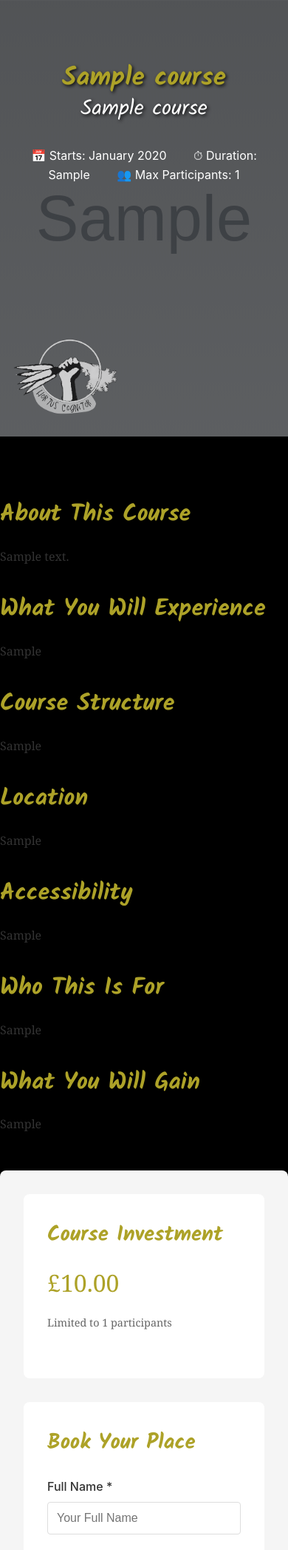
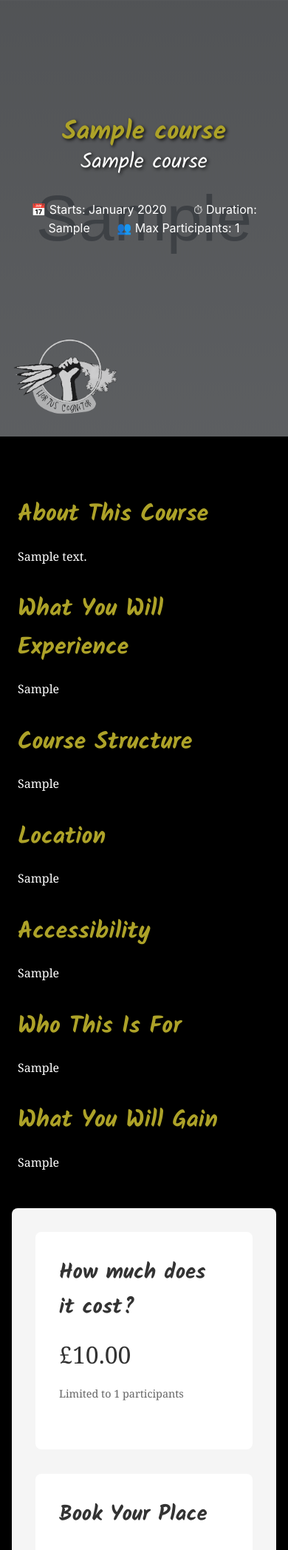
Before and after one commit to JoninShinobi/hortuscogintor, a Django app: page /courses/sample/ in a window 390 px wide. Shown: the part 100-2195 px from the top of the page at 74% size. Run offline with Django 5.2, Linux system fonts and the light colour scheme; tables that the repository leaves empty hold one stand-in row (values such as "Sample post"); grey boxes marked "Sample" are stand-in pictures; some libraries are stand-ins or nearby versions; some web fonts are replaced.

Commit message:
Improve mobile course detail page UI and readability
- Fix course hero content positioning on mobile (50px padding)
- Add proper content padding to prevent text touching screen edges
- Improve text contrast by making course content white on mobile
- Fix yellow text visibility on white sidebar background
- Change "Course Investment" to "How much does it cost?" for better UX

🤖 Generated with [Claude Code](https://claude.ai/code)

Co-Authored-By: Claude <noreply@anthropic.com>

```diff
--- a/static/css/styles.css
+++ b/static/css/styles.css
@@ -138,6 +138,7 @@ h1, h2, h3, h4, h5, h6 {
     margin: 0 auto;
     margin-top: -13rem;
 }
+
 
 .hero h1 {
     font-family: 'hey-eloise', 'Kalam', 'Patrick Hand', 'Caveat', cursive;
@@ -486,4 +487,38 @@ footer {
     .course-action {
         margin-top: 1rem;
     }
+
+    /* Course page title positioning fix for mobile */
+    .hero-content h1 {
+        margin-top: 50px;
+    }
+
+    /* Course detail page hero content positioning fix for mobile */
+    .hero.course-hero .hero-content {
+        padding-top: 50px;
+    }
+
+    /* Course detail page content padding for mobile */
+    .course-detail {
+        padding-left: 1rem;
+        padding-right: 1rem;
+    }
+
+    .course-content {
+        padding: 0 0.5rem;
+    }
+
+    /* Make course detail text more white on mobile */
+    .course-content p {
+        color: #ffffff !important;
+    }
+
+    /* Fix yellow text visibility on white background in sidebar */
+    .course-sidebar h3 {
+        color: #333333 !important;
+    }
+
+    .course-sidebar p[style*="color: #ADA228"] {
+        color: #333333 !important;
+    }
 }
--- a/templates/courses/course_detail.html
+++ b/templates/courses/course_detail.html
@@ -4,7 +4,7 @@
 {% block title %}{{ course.title }} - Hortus Cognitor{% endblock %}
 
 {% block content %}
-<section class="hero" {% if course.hero_image %}style="background: linear-gradient(rgba(26, 26, 26, 0.7), rgba(42, 42, 42, 0.7)), url('{{ course.hero_image.url }}'); background-size: cover; background-position: center; background-attachment: fixed;"{% endif %}>
+<section class="hero course-hero" {% if course.hero_image %}style="background: linear-gradient(rgba(26, 26, 26, 0.7), rgba(42, 42, 42, 0.7)), url('{{ course.hero_image.url }}'); background-size: cover; background-position: center; background-attachment: fixed;"{% endif %}>
     <div class="hero-logo">
         <img src="{% static 'images/CARROTFIST_white.png' %}" alt="Hortus Cognitor Logo">
     </div>
@@ -50,7 +50,7 @@
 
         <div class="course-sidebar">
             <div style="background: white; padding: 2rem; border-radius: 8px; margin-bottom: 2rem;">
-                <h3 style="font-family: 'hey-eloise', 'Kalam', 'Patrick Hand', 'Caveat', cursive; color: #ADA228; font-size: 1.8rem; margin-bottom: 1rem;">Course Investment</h3>
+                <h3 style="font-family: 'hey-eloise', 'Kalam', 'Patrick Hand', 'Caveat', cursive; color: #ADA228; font-size: 1.8rem; margin-bottom: 1rem;">How much does it cost?</h3>
                 <p style="font-size: 2rem; color: #ADA228; font-weight: 500; font-family: 'Georgia', serif; margin-bottom: 1rem;">£{{ course.price }}</p>
                 <p style="font-size: 0.9rem; color: #666; margin-bottom: 2rem;">Limited to {{ course.max_participants }} participants</p>
             </div>
```
